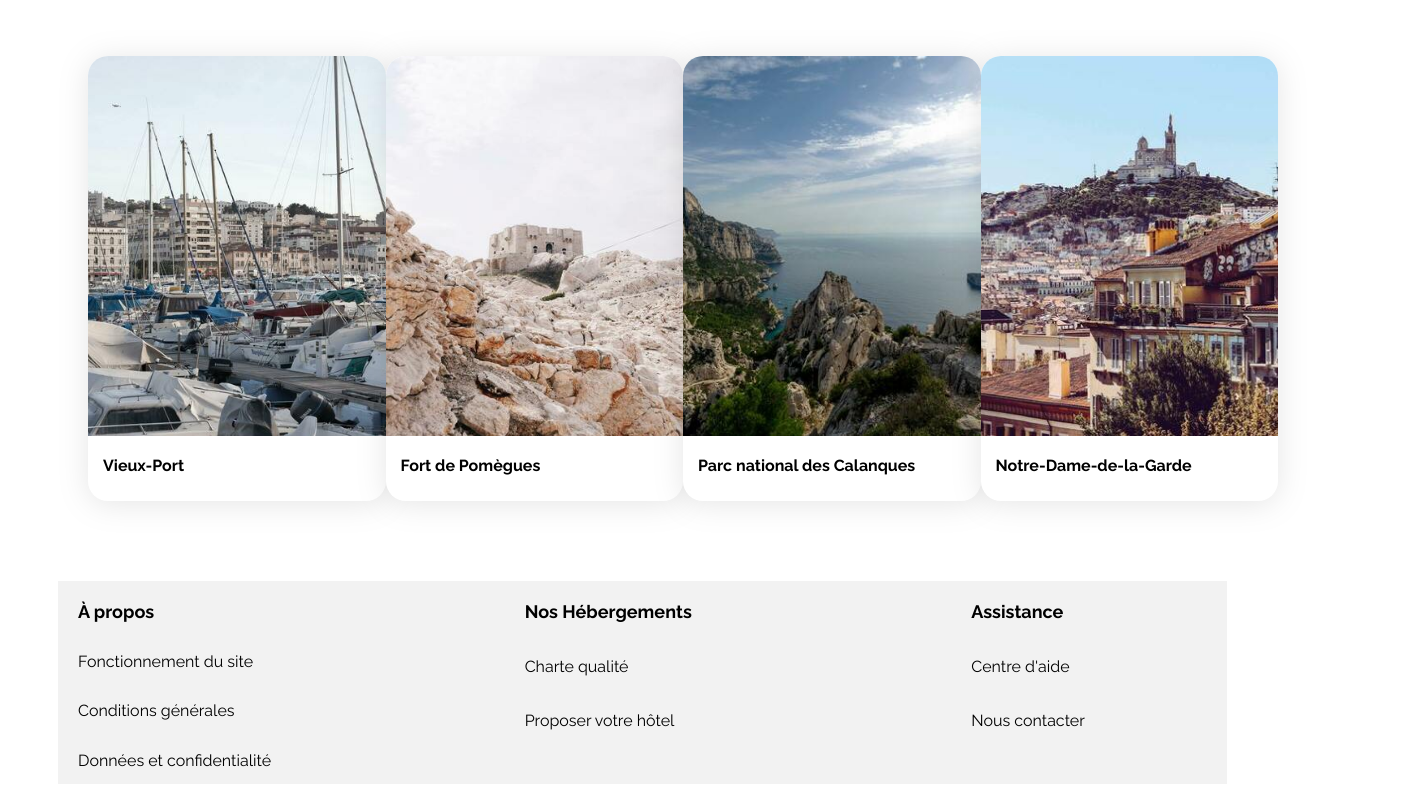
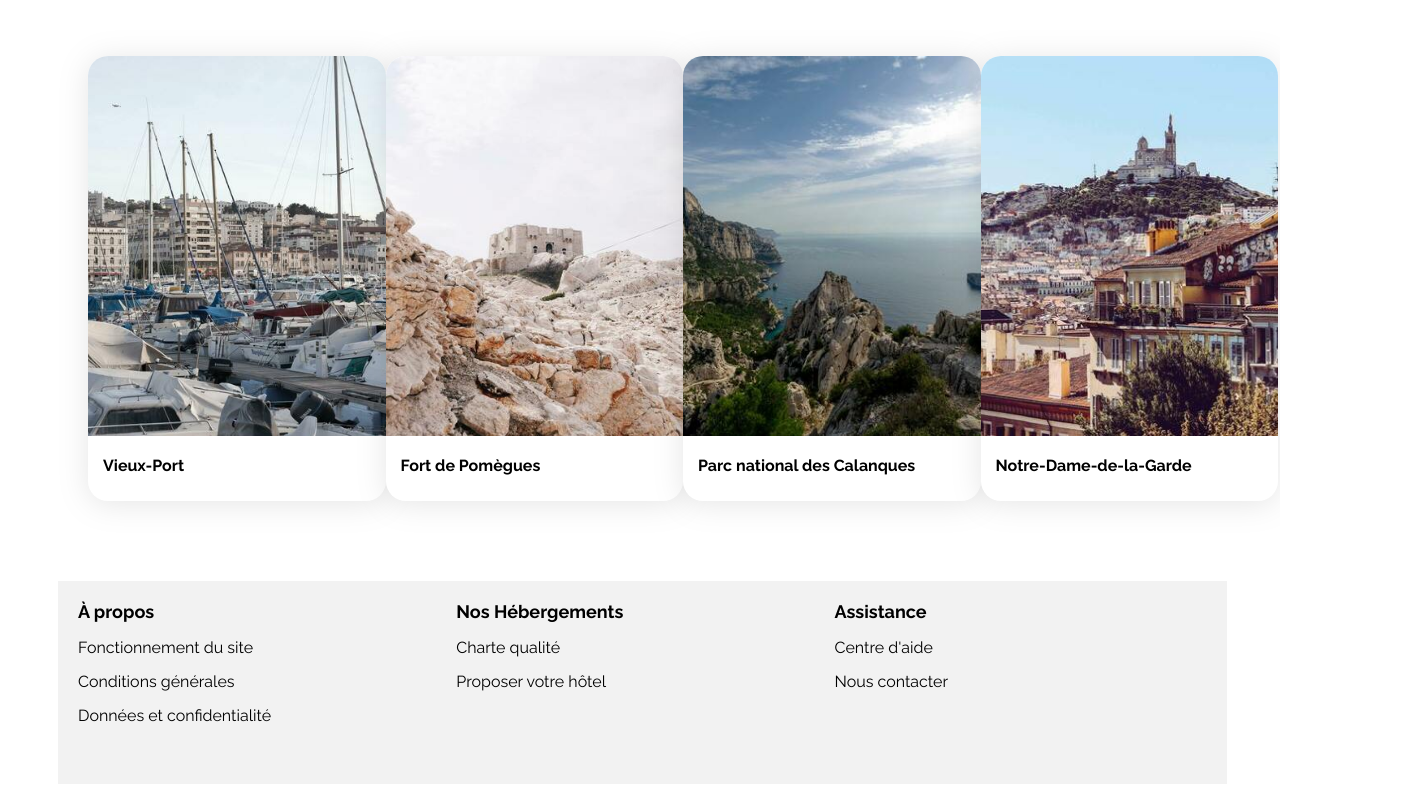
Before and after one commit to MickaelMicOC/Projet2bookidev, a plain HTML site: page booki-starter-code-master/index.html in a window 1280 px wide. Shown: the part 1197-1997 px from the top of the page, 1418 px wide, since content can reach past the window. Drawn offline with Linux system fonts and the light colour scheme.

Commit message:
Correction finale apres mmentorat

```diff
--- a/booki-starter-code-master/css/style.css
+++ b/booki-starter-code-master/css/style.css
@@ -1,6 +1,7 @@
 /****** General ***********/
 * {
     font-family: 'Raleway', sans-serif;
+    max-width: 1440px;
 }
 
 :root {
@@ -130,12 +131,10 @@ header {
 }
 
 ul{
-
     list-style: none;
 }
 
 .head-container {
-
     display: flex;
     flex-direction: row;
     align-items: flex-start;
@@ -146,13 +145,11 @@ ul{
 }
 
 .head-logo{
-
     height: 100%;
     width: 12.06%;
 }
 
 .head-logo img{
-
     padding-left: 0px;
     padding-top: 30px;
     padding-right: 50px;
@@ -168,15 +165,12 @@ ul{
     align-self: end;
     width: 100%;
     height: 100%;
-
-
 }
 
 .header-texts{
     align-self: flex-end;
     display: flex;
     flex-direction:row;
-    align-items: left;
     gap: 68px;
 }
 
@@ -184,7 +178,6 @@ ul{
     color: #0065FC;
     border-top: 2px solid #0065FC;
     padding-top: 22px;
-
 }
 
 
@@ -193,7 +186,6 @@ ul{
 /*titres*/
 
 .trouver-votre-hebergement {
-
     gap: 35px;
     margin-bottom: 30px;
 }
@@ -205,7 +197,6 @@ h4 {
 }
 
 .headline-hebergment p {
-
     font-size: 16px;
     font-weight: 400;
     margin-top: 10px;
@@ -230,30 +221,23 @@ h4 {
 }
 
 .fa-solid.fa-location-dot{
-
     padding-left: 20px;
     padding-top: 15px;
 }
 
 .marseille-france {
-
     border:#F2F2F2 1px solid ;
-
-
 }
 
 ::placeholder {
-
     font-size: 18px;
     font-weight: 700;
     color: #000000;
     opacity: 1;
     text-align: center;
-
 }
 
 .boutton-recherche {
-
     font-size: 18px;
     font-weight: 700;
     width: 132px;
@@ -266,26 +250,22 @@ h4 {
 }
 
 .loupe{
-
     display: none;
 }
 
 /** filtres **/
 
 .groupe-titres{
-
     display: flex;
     gap: 15px;
 }
 
 .filtres-par-deux{
-
     display: flex;
     gap: 15px;
 }
 
 .filtres-de-recherches {
-
     font-size: 17px;
     font-weight: 700;
     flex-wrap: wrap;
@@ -294,14 +274,12 @@ h4 {
 }
 
 .filtre-texte {
-
     align-self: center;
     height: 21px;
     width: 54px;
 }
 
 .liste-texte {
-
     border: 2px solid #D9D9D9;
     border-radius: 25px;
     padding: 10px 19px 10px 19px;
@@ -309,20 +287,16 @@ h4 {
 }
 
 .liste-texte span {
-
     padding-left: 10px;
 }
 
 .liste-texte:hover{
-
     background-color: #DEEBFF;
-
 }
 
 /** info **/
 
 .info-500 {
-
     margin-top: 30px;
     margin-bottom: 30px;
     padding-bottom: 30px;
@@ -339,23 +313,19 @@ h4 {
     border: 1px solid #D9D9D9 ;
     border-radius: 25px;
     position: relative;
-
 }
 
 .fa-solid.fa-info{
-
     padding-left: 9px;
     padding-top: 3px
 }
 
 .info-500 span{
-
     padding-top: 2.3px;
 }
 
 /***** Hébergements à Marseille ****/
 .hebergements{
-
     gap: 30px;
 }
 
@@ -367,28 +337,24 @@ h5 {
 }
 
 .marseille-card {
-
     display: flex;
     flex-direction: column;
     justify-content: space-between;
 }
 
 .card-row {
-
     display: flex;
     flex-direction: row;
     justify-content: space-between;
 }
 
 .marseille-card img{
-
     width: 250.33px;
     height: 124px;
     border-radius: 20px 20px 0px 0px;
 }
 
 .card-hebergement {
-
     height: 207.25px;
     width: 250.33px;
     background-color: white;
@@ -399,25 +365,21 @@ h5 {
 }
 
 .card-hebergement .card-title {
-
     margin-top: 5px;
     margin-bottom: 5px;
 }
 
 .card-hebergement .card-subtitle{
-
-margin-top: 8px;
-margin-bottom: 8px;
+    margin-top: 8px;
+    margin-bottom: 8px;
 }
 
 .card-hebergement .card-content{
-
     padding-left: 15px;
     padding-right: 15px;
 }
 
 .Afficher-plus {
-
     margin-top: 33px;
     font-size: 18px;
     font-weight: 700;
@@ -426,7 +388,6 @@ margin-bottom: 8px;
 /****** Activités à Marseille *******/
 
 .activites-marseille-container{
-
     display: flex;
     flex-direction: column;
     justify-content: space-between;
@@ -435,7 +396,6 @@ margin-bottom: 8px;
 }
 
 h6 {
-
     margin-top: 60px;
     margin-bottom: 30px;
     font-size: 22px;
@@ -443,7 +403,6 @@ h6 {
 }
 
 .card-activites-marseille {
-
     display: flex;
     flex-direction: row;
     justify-content: space-between;
@@ -451,65 +410,60 @@ h6 {
 }
 
 .card-activites-marseille .card {
-
     height: 95%;
     width: 100%;
     padding: 0%;
 }
 
 .card-activites-marseille img{
-
     width: 297.5px;
     height: 380px;
     border-radius: 20px 20px 0px 0px;
 }
 
 .card-activites-marseille h3{
-
     padding-left: 15px;
 }
 
 /******** Footer **********/
 
 .footer{
-
     width: 97%;
     height: 163px;
     background-color: #F2F2F2;
     padding: 20px;
 }
 .section-footer{
-
     display: flex;
     flex-direction: row;
     justify-content: space-between;
 }
 
-.section-list {
-    height: 163px;
-    width: 446.63px;
-    display: flex;
-    flex-direction: column;
-    justify-content: space-evenly;
+.list-footer{
+
+    width: 33%;
+}
+
+.list-footer li{
+    margin-bottom: 15px;
+}
+
+.list-footer ul{
+    padding-left: 0px;
 }
 
 .section-title{
-
     font-size: 18px;
     font-weight: 700;
     margin-bottom: 15px;
 }
 
 .titre-list-footer{
-
     margin-top: 0px;
     margin-bottom: 15px;
 }
 
-.titre-list-footer span{
 
-    display: none;
-}
 /* Le code ci-dessous correspond à la version responsive uniquement */
 
 /****** Media queries ***********/
@@ -558,29 +512,24 @@ h6 {
     }
 
     .card-activites-marseille{
-
         gap: 30px;
     }
     .card-activites-marseille .card {
-
         height: 90%;
         width: 100%;
         padding: 0%;
     }
 
     .card-activites-marseille img{
-
         width: 193.5px;
         height: 200px;
     }
 
     .section-footer{
-
         text-align: justify;
     }
 
     .list-footer {
-
         width: 35%;
     }
 }
@@ -596,14 +545,12 @@ h6 {
     }
 
     header{
-
         width: 100%;
         height: 2.4%;
     }
 
     .head-container{
         flex-direction: column;
-
     }
 
     .head-logo{
@@ -633,7 +580,7 @@ h6 {
         width: 50%;
         text-align: center;
         padding-bottom: 22px ;
-        border-bottom: 3px solid #ffffff;
+        border-bottom: 3px solid #F2F2F2;
     }
 
     nav li:hover {
@@ -646,12 +593,10 @@ h6 {
 
     .header-texts li a:hover {
         border-top: none;
-
     }
 
 
     .head-logo img{
-
         align-self: center;
         padding-top: 30px;
         padding-right: 0px;
@@ -659,59 +604,47 @@ h6 {
     }
 
     .groupe-titres{
-
         flex-direction: column;
     }
 
     .trouver-votre-hebergement{
-
-
         padding-left: 15px;
         padding-right: 15px;
     }
 
     .headline-hebergment{
-
         margin-left: 15px;
         margin-right: 15px;
     }
 
     .boutton-recherche{
-
         width: 49px;
         border-radius: 15px;
     }
 
     .texte-rechercher{
-
         display: none;
     }
 
     .marseille-france{
-
         width: 65%;
     }
 
     .loupe{
-
         display: initial;
     }
 
     .icone-info{
-
         width: 30px;
         height: 22.6px;
 
     }
 
     .filtre-texte{
-
         align-self: flex-start;
-
     }
 
     .filtres-par-deux{
-
         flex-direction: row;
         margin-bottom: 30px;
         height: 20px;
@@ -719,7 +652,6 @@ h6 {
     }
 
     .liste-texte{
-
         width: 100%;
         height: 100%;
     }
@@ -730,34 +662,28 @@ h6 {
     }
 
     .liste-texte:hover {
-
         background-color: #DEEBFF;
     }
 
     .populaires-cards .card{
-
         height: 100%;
         margin-left: -15px;
     }
     .hebergements-and-populaires .hebergements{
-
         background-color: white;
     }
 
     .card-activites-marseille{
-
         flex-direction: column;
         width: 100%;
     }
 
     .card-activites-marseille img{
-
         width: 100%;
         height: 141px;
     }
 
     .card-activites-marseille .card{
-
         width: 100%;
         height: 200px;
     }
@@ -773,12 +699,10 @@ h6 {
     }
 
     .card-row{
-
         flex-direction: column;
     }
 
     .populaires-cards{
-
         flex-direction: column;
     }
 
@@ -793,29 +717,27 @@ h6 {
 
     .card-hebergement img{
         width: 100%;
-
     }
 
     .populaires {
-
         padding-left: 15px;
-
     }
 
     .footer{
-
         width: 100%;
         height: 100%;
     }
     .section-footer{
-
         flex-direction: column;
-
+        gap: 50px;
     }
 
     .section-title{
-
         width: 150%;
     }
 
+    .list-footer{
+        width: 100%;
+    }
+
 }
--- a/booki-starter-code-master/index.html
+++ b/booki-starter-code-master/index.html
@@ -10,7 +10,7 @@
     <link href="https://fonts.googleapis.com/css2?family=Raleway:wght@400;500;700&display=swap" rel="stylesheet">
     <link rel="stylesheet" href="https://cdnjs.cloudflare.com/ajax/libs/font-awesome/6.2.1/css/all.min.css"
         integrity="sha512-MV7K8+y+gLIBoVD59lQIYicR65iaqukzvf/nwasF0nqhPay5w/9lJmVM2hMDcnK1OnMGCdVK+iQrJ7lzPJQd1w=="
-        crossorigin="anonymous" referrerpolicy="no-referrer" />
+        crossorigin="anonymous" referrerpolicy="no-referrer" >
     <link rel="stylesheet" href="./css/style.css">
     <script src="https://kit.fontawesome.com/2a751f4b1d.js" crossorigin="anonymous"></script>
 </head>
@@ -20,7 +20,7 @@
         <header>
             <div class="head-container">
                 <div class="head-logo">
-                    <img class="logo-booki" source src="./images/logo/Booki.png" />
+                    <img class="logo-booki" src="./images/logo/Booki.png" alt="Logo Booki">
                 </div>
                     <nav class="header-nav" >
                         <ul class="header-texts" >
@@ -37,9 +37,9 @@
                     <p class="centre-ville-nature">En plein centre ville ou en pleine nature</p>
                 </div>
                     <div class="formulaire">
-                            <form class="barre-de-recherche" method="get" action="">
+                            <form class="barre-de-recherche" method="get" action="#">
                                 <div class="groupe-icone">
-                                             <i class="fa-solid fa-location-dot" style="color: #000000;"></i>
+                                     <i class="fa-solid fa-location-dot" style="color: #000000;"></i>
                                 </div>
                                     <input class="marseille-france" type="search"  placeholder="Marseille, France">
                                         <button class="boutton-recherche">
@@ -319,49 +319,29 @@
                         <div class="section-title">
                             À propos
                         </div>
-                        <div class="section-list">
-                            <div class="titre-list-footer">
-                                <a href="#">Fonctionnement du site</a>
-                            </div>
-                            <div class="titre-list-footer">
-                                <a href="#">Conditions générales</a>
-                            </div>
-                            <div class="titre-list-footer">
-                                <a href="#">Données et confidentialité</a>
-                            </div>
-                        </div>
+                            <ul>
+                                <li><a href="#">Fonctionnement du site</a></li>
+                                <li><a href="#">Conditions générales</a></li>
+                                <li><a href="#">Données et confidentialité</a></li>
+                            </ul>
                     </section>
                     <section class="list-footer">
                         <div class="section-title">
                             Nos Hébergements
                         </div>
-                        <div class="section-list">
-                            <div class="titre-list-footer">
-                                <a href="#">Charte qualité</a>
-                            </div>
-                            <div class="titre-list-footer">
-                                <a href="#">Proposer votre hôtel</a>
-                            </div>
-                            <div class="titre-list-footer">
-                                <a href="#"><span class="hide">hidden</span></a>
-                            </div>
-                        </div>
+                            <ul>
+                                <li><a href="#">Charte qualité</a></li>
+                                <li><a href="#">Proposer votre hôtel</a></li>
+                            </ul>
                     </section>
                     <section class="list-footer">
                         <div class="section-title">
                             Assistance
                         </div>
-                        <div class="section-list">
-                            <div class="titre-list-footer">
-                                <a href="#">Centre d'aide</a>
-                            </div>
-                            <div class="titre-list-footer">
-                                <a href="#">Nous contacter</a>
-                            </div>
-                            <div class="titre-list-footer">
-                                <a href="#"><span class="hide">hidden</span></a>
-                            </div>
-                        </div>
+                            <ul>
+                                <li><a href="#">Centre d'aide</a></li>
+                                <li><a href="#">Nous contacter</a></li>
+                            </ul>
                     </section>
                 </div>
             </div>
```
